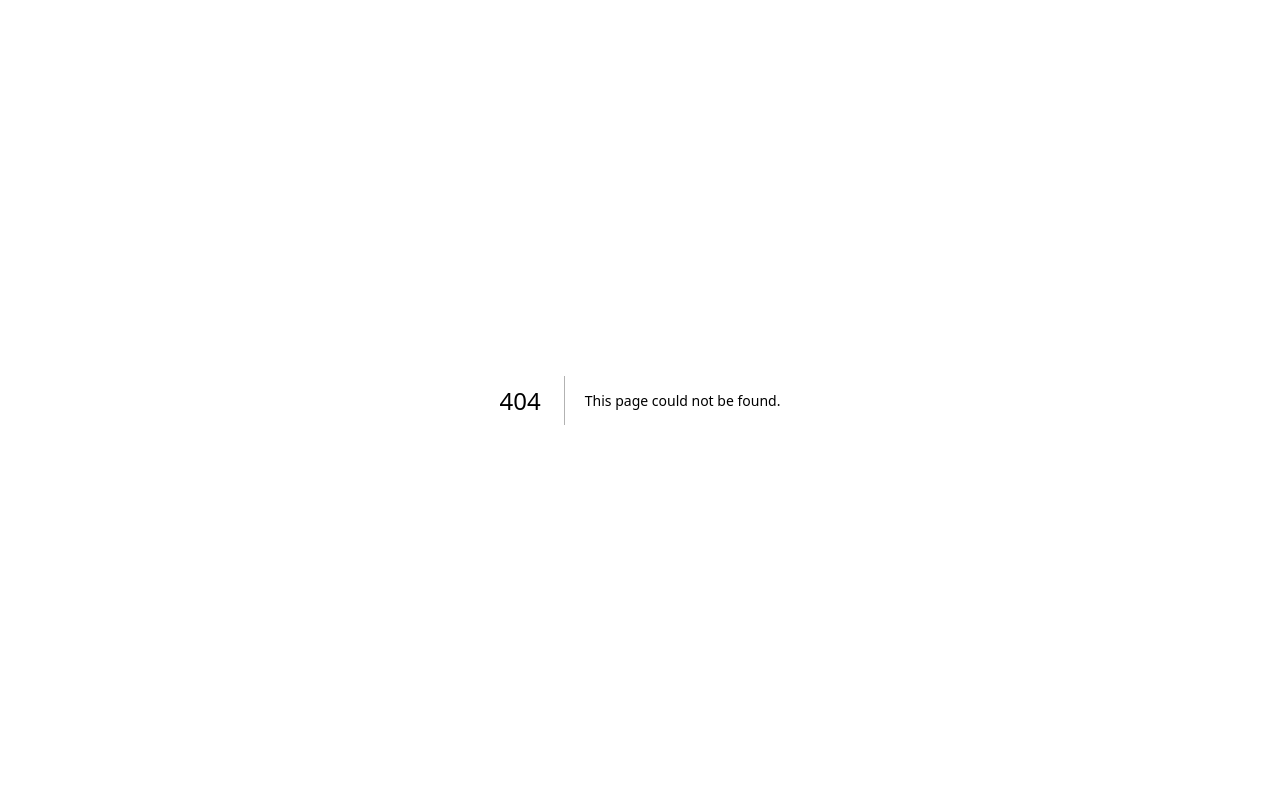
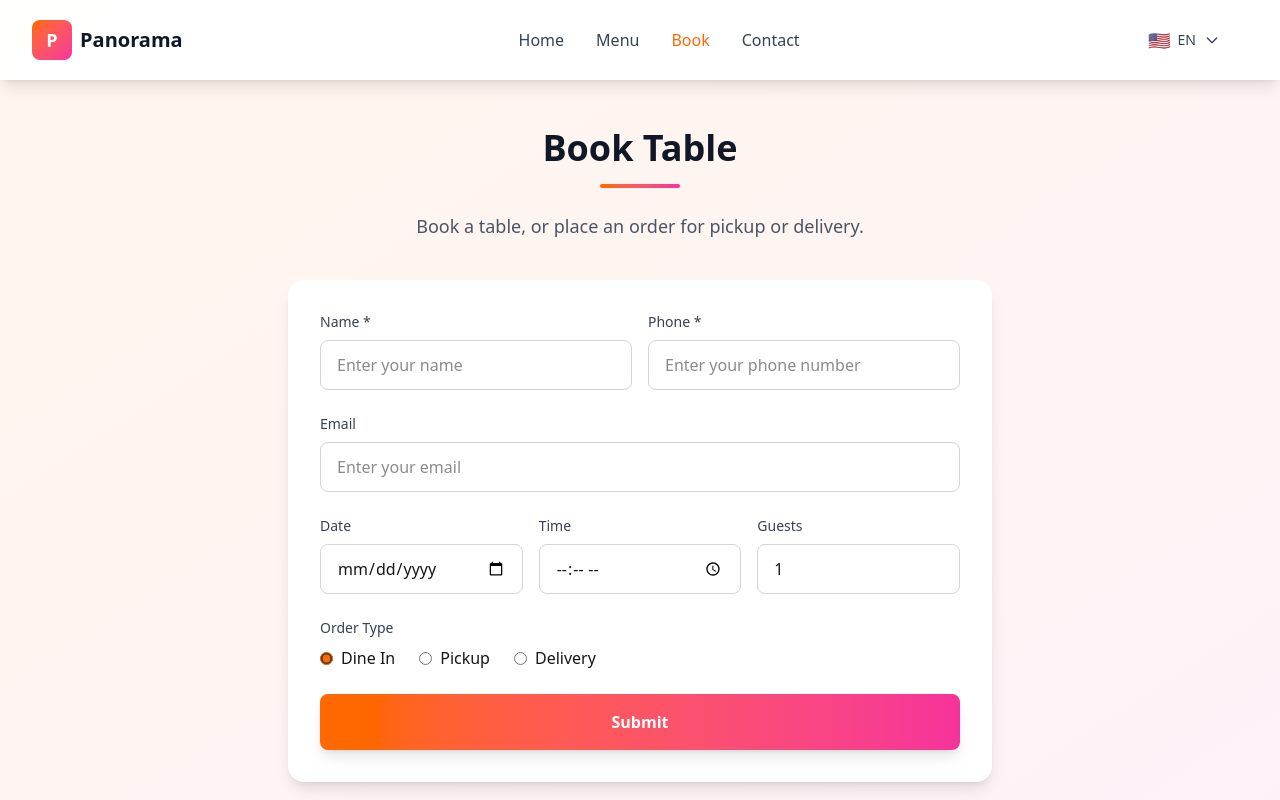
Before and after one commit to juxhinxhihani/panorama-rooftop, a Next.js app: page /book in a window 1280 px wide. Before the commit this address had no page. Shown: the top 800 px of the page. Built offline with nearby package versions, Linux system fonts and the light colour scheme.

Commit message:
Add booking screen with pickup and delivery options

```diff
--- /dev/null
+++ b/src/app/book/page.tsx
@@ -0,0 +1,15 @@
+import Header from '@/components/layout/Header'
+import Footer from '@/components/layout/Footer'
+import BookingScreen from '@/screens/BookingScreen'
+
+export default function BookPage() {
+  return (
+    <div className="flex flex-col min-h-screen">
+      <Header />
+      <main>
+        <BookingScreen />
+      </main>
+      <Footer />
+    </div>
+  )
+}
--- a/src/components/layout/Header.tsx
+++ b/src/components/layout/Header.tsx
@@ -21,6 +21,7 @@ export default function Header() {
   const navItems = [
     { href: '/', label: 'Home' },
     { href: '/menu', label: 'Menu' },
+    { href: '/book', label: 'Book' },
     { href: '/contact', label: 'Contact' }
   ]
 
--- a/src/contexts/LanguageContext.tsx
+++ b/src/contexts/LanguageContext.tsx
@@ -18,6 +18,15 @@ const translations: Record<Language, Record<string, string>> = {
     // Hero Section
     viewMenu: 'View Menu',
     bookTable: 'Book Table',
+    bookDescription: 'Book a table, or place an order for pickup or delivery.',
+    dineIn: 'Dine In',
+    pickup: 'Pickup',
+    delivery: 'Delivery',
+    date: 'Date',
+    time: 'Time',
+    guests: 'Guests',
+    orderType: 'Order Type',
+    bookNow: 'Submit',
 
     // About Section
     aboutTitle: 'Experience Divjaka from Above',
@@ -140,6 +149,15 @@ const translations: Record<Language, Record<string, string>> = {
     // Hero Section
     viewMenu: 'Shiko Menune',
     bookTable: 'Rezervo Tavoline',
+    bookDescription: 'Rezervoni një tavolinë ose bëni porosi për të marrë ose për dërgesë.',
+    dineIn: 'Në lokal',
+    pickup: 'Merr vetë',
+    delivery: 'Dërgesë',
+    date: 'Data',
+    time: 'Ora',
+    guests: 'Persona',
+    orderType: 'Lloji i Porosisë',
+    bookNow: 'Dërgo',
 
     // About Section
     aboutTitle: 'Përjetoni Divjakën nga Lart',
@@ -262,6 +280,15 @@ const translations: Record<Language, Record<string, string>> = {
     // Hero Section
     viewMenu: 'Vedi Menu',
     bookTable: 'Prenota Tavolo',
+    bookDescription: 'Prenota un tavolo o effettua un ordine da asporto o con consegna.',
+    dineIn: 'Al tavolo',
+    pickup: 'Asporto',
+    delivery: 'Consegna',
+    date: 'Data',
+    time: 'Ora',
+    guests: 'Persone',
+    orderType: 'Tipo di Ordine',
+    bookNow: 'Invia',
 
     // About Section
     aboutTitle: 'Vivi Divjaka dall\'Alto',
--- /dev/null
+++ b/src/screens/BookingScreen.tsx
@@ -0,0 +1,175 @@
+'use client'
+import { useState } from 'react'
+import { useLanguage } from '@/contexts/LanguageContext'
+
+export default function BookingScreen() {
+  const { t } = useLanguage()
+  const [formData, setFormData] = useState({
+    name: '',
+    phone: '',
+    email: '',
+    guests: 1,
+    date: '',
+    time: '',
+    type: 'dine-in',
+  })
+
+  const handleChange = (
+    e: React.ChangeEvent<HTMLInputElement | HTMLSelectElement>
+  ) => {
+    const { name, value } = e.target
+    setFormData((prev) => ({ ...prev, [name]: value }))
+  }
+
+  const handleSubmit = (e: React.FormEvent) => {
+    e.preventDefault()
+    console.log('Reservation submitted:', formData)
+  }
+
+  return (
+    <section className="min-h-screen bg-gradient-to-br from-orange-50 to-pink-50 pt-20">
+      <div className="max-w-3xl mx-auto px-4 sm:px-6 lg:px-8 py-12">
+        <div className="text-center mb-10">
+          <h1 className="text-4xl font-bold text-gray-900 mb-4">{t('bookTable')}</h1>
+          <div className="w-20 h-1 bg-gradient-to-r from-orange-500 to-pink-500 rounded-full mx-auto mb-6" />
+          <p className="text-lg text-gray-600">{t('bookDescription')}</p>
+        </div>
+        <form onSubmit={handleSubmit} className="bg-white rounded-2xl p-8 shadow-lg space-y-6">
+          <div className="grid grid-cols-1 sm:grid-cols-2 gap-4">
+            <div>
+              <label htmlFor="name" className="block text-sm font-medium text-gray-700 mb-2">
+                {t('name')} *
+              </label>
+              <input
+                id="name"
+                name="name"
+                required
+                value={formData.name}
+                onChange={handleChange}
+                className="w-full px-4 py-3 border border-gray-300 rounded-lg focus:ring-2 focus:ring-orange-500 focus:border-transparent transition-colors"
+                placeholder={t('enterName')}
+              />
+            </div>
+            <div>
+              <label htmlFor="phone" className="block text-sm font-medium text-gray-700 mb-2">
+                {t('phone')} *
+              </label>
+              <input
+                type="tel"
+                id="phone"
+                name="phone"
+                required
+                value={formData.phone}
+                onChange={handleChange}
+                className="w-full px-4 py-3 border border-gray-300 rounded-lg focus:ring-2 focus:ring-orange-500 focus:border-transparent transition-colors"
+                placeholder={t('enterPhone')}
+              />
+            </div>
+          </div>
+          <div>
+            <label htmlFor="email" className="block text-sm font-medium text-gray-700 mb-2">
+              {t('email')}
+            </label>
+            <input
+              type="email"
+              id="email"
+              name="email"
+              value={formData.email}
+              onChange={handleChange}
+              className="w-full px-4 py-3 border border-gray-300 rounded-lg focus:ring-2 focus:ring-orange-500 focus:border-transparent transition-colors"
+              placeholder={t('enterEmail')}
+            />
+          </div>
+          <div className="grid grid-cols-1 sm:grid-cols-3 gap-4">
+            <div>
+              <label htmlFor="date" className="block text-sm font-medium text-gray-700 mb-2">
+                {t('date')}
+              </label>
+              <input
+                type="date"
+                id="date"
+                name="date"
+                value={formData.date}
+                onChange={handleChange}
+                className="w-full px-4 py-3 border border-gray-300 rounded-lg focus:ring-2 focus:ring-orange-500 focus:border-transparent transition-colors"
+              />
+            </div>
+            <div>
+              <label htmlFor="time" className="block text-sm font-medium text-gray-700 mb-2">
+                {t('time')}
+              </label>
+              <input
+                type="time"
+                id="time"
+                name="time"
+                value={formData.time}
+                onChange={handleChange}
+                className="w-full px-4 py-3 border border-gray-300 rounded-lg focus:ring-2 focus:ring-orange-500 focus:border-transparent transition-colors"
+              />
+            </div>
+            <div>
+              <label htmlFor="guests" className="block text-sm font-medium text-gray-700 mb-2">
+                {t('guests')}
+              </label>
+              <input
+                type="number"
+                id="guests"
+                name="guests"
+                min="1"
+                value={formData.guests}
+                onChange={handleChange}
+                className="w-full px-4 py-3 border border-gray-300 rounded-lg focus:ring-2 focus:ring-orange-500 focus:border-transparent transition-colors"
+              />
+            </div>
+          </div>
+          <div>
+            <label className="block text-sm font-medium text-gray-700 mb-2">
+              {t('orderType')}
+            </label>
+            <div className="flex flex-wrap gap-6">
+              <label className="flex items-center space-x-2">
+                <input
+                  type="radio"
+                  name="type"
+                  value="dine-in"
+                  checked={formData.type === 'dine-in'}
+                  onChange={handleChange}
+                  className="accent-orange-500"
+                />
+                <span>{t('dineIn')}</span>
+              </label>
+              <label className="flex items-center space-x-2">
+                <input
+                  type="radio"
+                  name="type"
+                  value="pickup"
+                  checked={formData.type === 'pickup'}
+                  onChange={handleChange}
+                  className="accent-orange-500"
+                />
+                <span>{t('pickup')}</span>
+              </label>
+              <label className="flex items-center space-x-2">
+                <input
+                  type="radio"
+                  name="type"
+                  value="delivery"
+                  checked={formData.type === 'delivery'}
+                  onChange={handleChange}
+                  className="accent-orange-500"
+                />
+                <span>{t('delivery')}</span>
+              </label>
+            </div>
+          </div>
+          <button
+            type="submit"
+            className="w-full bg-gradient-to-r from-orange-500 to-pink-500 text-white py-4 rounded-lg font-semibold hover:from-orange-600 hover:to-pink-600 transform hover:scale-105 transition-all duration-200 shadow-lg"
+          >
+            {t('bookNow')}
+          </button>
+        </form>
+      </div>
+    </section>
+  )
+}
--- a/src/screens/HeroScreen.tsx
+++ b/src/screens/HeroScreen.tsx
@@ -39,7 +39,7 @@ export default function HeroScreen() {
           </Link>
 
           <Link
-            href="/contact"
+            href="/book"
             className="border-2 border-white text-white px-8 py-4 rounded-full font-semibold text-lg hover:bg-white hover:text-gray-900 transition-all duration-200"
           >
             {t('bookTable')}
```
